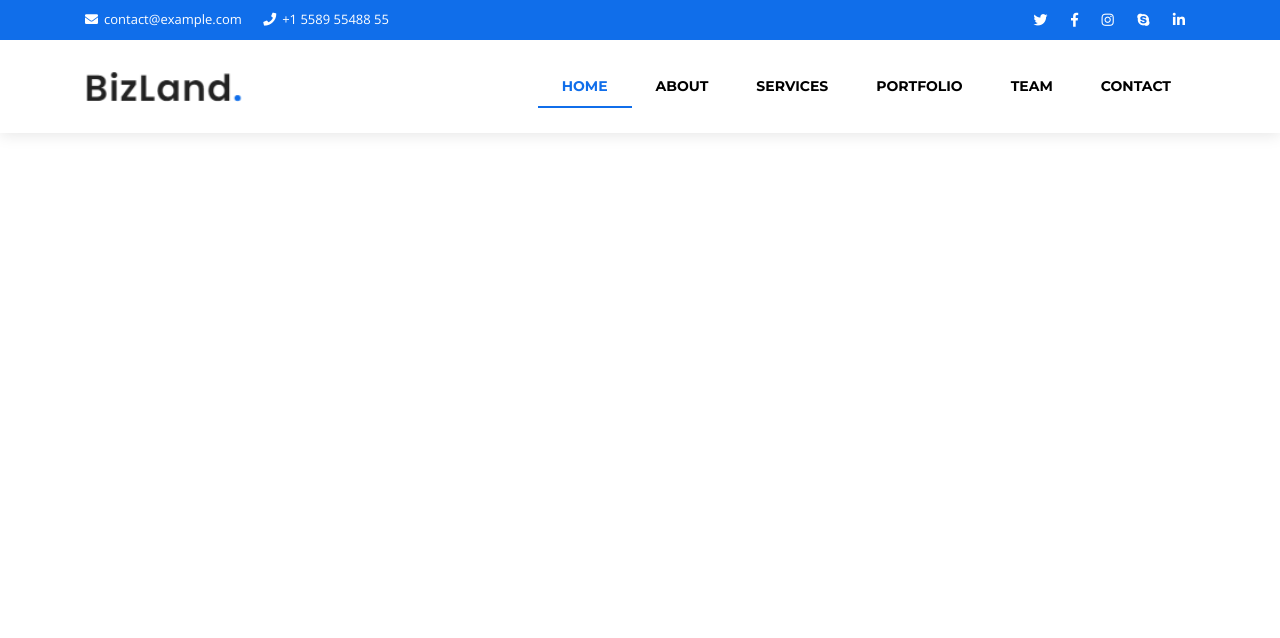
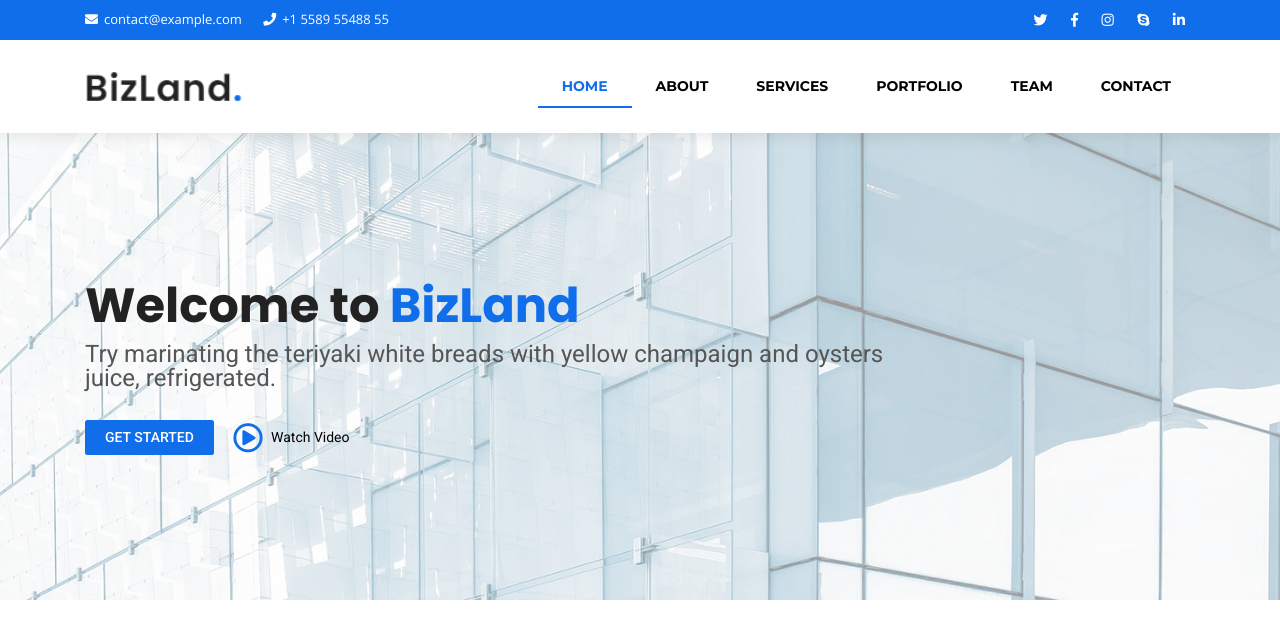
Before and after one commit to xmalikm/bizland, a website built with webpack: page src/index.html in a window 1280 px wide. Built offline with nearby package versions, Linux system fonts and the light colour scheme.

Commit message:
Doplnená hero sekcia.

```diff
--- a/src/index.html
+++ b/src/index.html
@@ -3,7 +3,7 @@
 <head>
 	<meta charset="utf-8">
 	<meta name="viewport" content="width=device-width, initial-scale=1, shrink-to-fit=no">
-	<title>Hello, world!</title>
+	<title>BizLand</title>
 
 	<link href="https://use.fontawesome.com/releases/v5.7.0/css/all.css" rel="stylesheet">
 </head>
@@ -66,7 +66,16 @@
 		</div>
 	</header>
 
-
+	<section id="hero" class="c-hero c-hero--has-overlay">
+		<div class="container" data-aos="zoom-out" data-aos-delay="100">
+			<h1 class="c-hero__title">Welcome to <span class="c-hero__title c-hero__title--highlighted">BizLand</span></h1>
+			<h2 class="c-hero__text">Try marinating the teriyaki white breads with yellow champaign and oysters juice, refrigerated.</h2>
+			<div class="">
+				<a href="" class="c-btn c-btn--primary c-btn--bold mr-15">GET STARTED</a>
+				<a href="" class="c-btn c-btn--youtube"><i class="c-btn__icon far fa-play-circle"></i> Watch Video</a>
+			</div>
+		</div>
+	</section>
 
 	<div class="c-page__overlay"></div>
 	<div class="c-page__preloader js-preloader"></div>
--- a/src/scss/components/_buttons.scss
+++ b/src/scss/components/_buttons.scss
@@ -1,26 +1,54 @@
 .c-btn {
+	$self: &;
 	display: inline-block;
-	padding: 0.5rem 0.8rem;
+	padding: 0.7rem 2rem;
 	text-align: center;
 	vertical-align: middle;
+	font-family: $roboto-font;
+	font-size: 1.4rem;
 	font-weight: 400;
-	color: #000;
+	color: $black;
 	border-radius: 0.25rem;
-	transition: all 0.15s ease-in-out;
+	transition: all 0.4s;
 
 	&:hover {
 		text-decoration: none;
 	}
-}
 
-.c-btn--primary {
-	color: #FFF;
-	background-color: #00a54f;
-	border-color: #00a54f;
+	/* .c-btn--primary */
+	&--primary {
+		color: $white;
+		background-color: $blue-ribbon;
+		border-color: $blue-ribbon;
 
-	&:hover {
-		color: #FFF;
-		background-color: darken(#00a54f,5);
-		border-color: darken(#00a54f,5);
+		&:hover {
+			color: $white;
+			background-color: darken($blue-ribbon,5);
+			border-color: darken($blue-ribbon,5);
+		}
+	}
+
+	/* .c-btn--bold */
+	&--bold {
+		font-weight: 500;
+	}
+
+	/* .c-btn--youtube */
+	&--youtube {
+		display: inline-flex;
+		align-items: center;
+		padding: 0;
+
+		&:hover {
+			color: $blue-ribbon;
+		}
+
+		.c-btn {
+			&__icon {
+				margin-right: 0.8rem;
+				font-size: 3rem;
+				color: $blue-ribbon;
+			}
+		}
 	}
 }
--- /dev/null
+++ b/src/scss/components/_hero.scss
@@ -0,0 +1,58 @@
+.c-hero {
+	position: relative;
+	display: flex;
+	align-items: center;
+	padding-top: 5.8rem; // compensation of fixed header
+	width: 100%;
+	height: 100vh;
+	background: url('../../images/hero_background.png');
+	background-size: cover;
+
+	@include lg-min {
+		height: 75vh;
+		padding-top: 13.3rem;
+	}
+
+	&__title {
+		font-family: $poppins-font;
+		font-size: 2.8rem;
+		font-weight: 700;
+		line-height: 3.6rem;
+		color: $mine-shaft;
+
+		@include lg-min {
+			font-size: 4.8rem;
+			line-height: 5.6rem;
+		}
+
+		&--highlighted {
+			color: $blue-ribbon;
+		}
+	}
+
+	&__text {
+		margin: 0.5rem 0 3rem;
+		font-size: 1.8rem;
+		font-weight: 400;
+		line-height: 2.4rem;
+		color: $emperor;
+
+		@include lg-min {
+			font-size: 2.4rem;
+			max-width: 800px;
+		}
+	}
+
+	/* .c-hero--has-overlay */
+	&--has-overlay {
+		&::before {
+			content: "";
+			position: absolute;
+			top: 0;
+			bottom: 0;
+			left: 0;
+			right: 0;
+			background: rgba(255,255,255,0.6);
+		}
+	}
+}
--- a/src/scss/main.scss
+++ b/src/scss/main.scss
@@ -48,5 +48,6 @@
 @import "components/navigation";
 @import "components/topbar";
 @import "components/social-links";
+@import "components/hero";
 
 // PAGES
```
